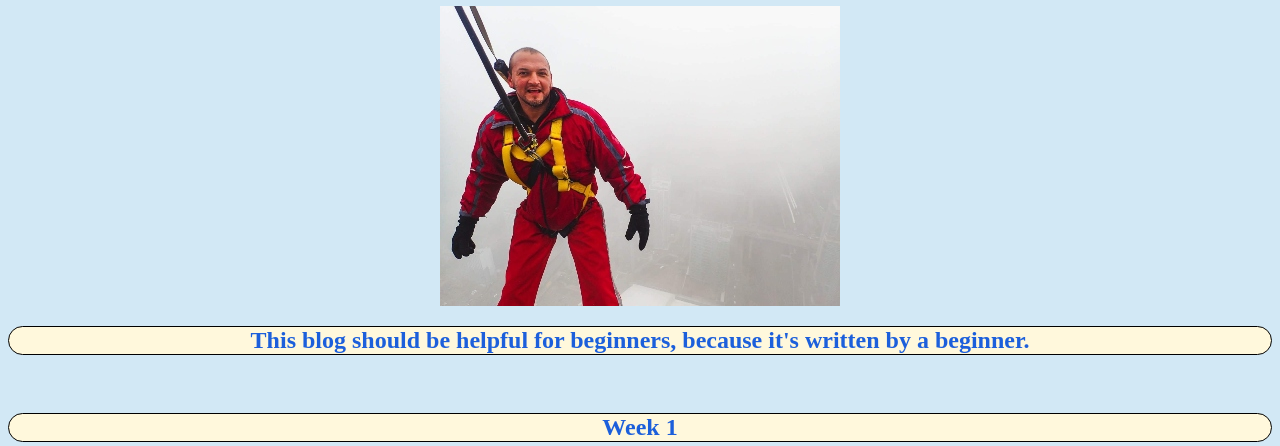
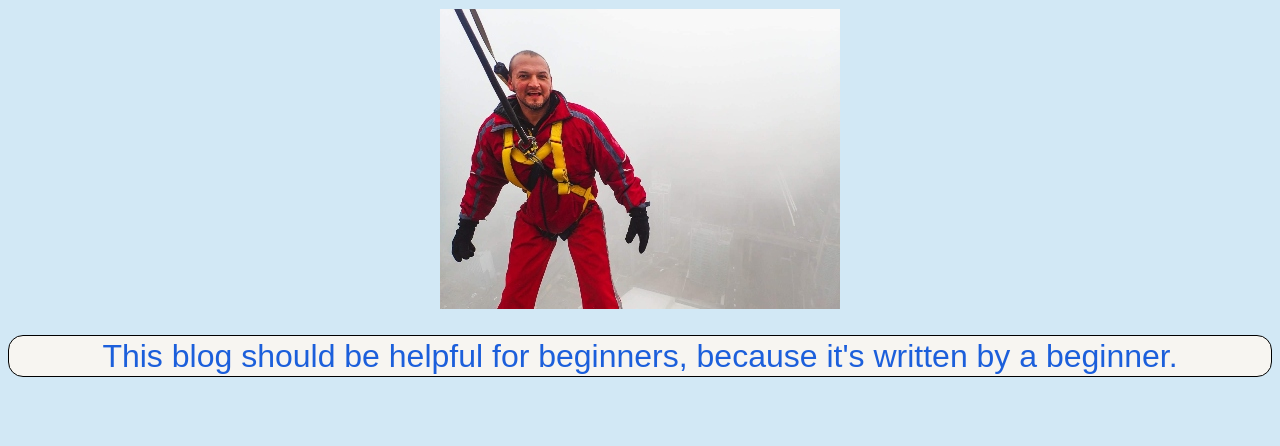
Before and after one commit to r83wheeler/r83wheeler.github.io, a plain HTML site: page index.html in a window 1280 px wide. Shown: the part 76-522 px from the top of the page. Drawn offline with Linux system fonts and the light colour scheme.

Commit message:
changed font

```diff
--- a/styles.css
+++ b/styles.css
@@ -1,13 +1,21 @@
 body {
-    background-color:rgb(210, 232, 245)
+    background-color:rgb(210, 232, 245);
+    font-family: sofia-pro, sans-serif!important;
+    font-style: normal;
+    font-weight: 200!important;
 }
 
 h1, h2 {
+    font-family: sofia-pro, sans-serif!important;
+    font-weight: 300!important;
+    font-size: 2.0rem;
+    line-height: 2.5rem;
     color:rgb(28, 95, 219);
-    background-color:cornsilk;
+    background-size: inherit;
+    background-color:rgb(247, 245, 241);
     border: 1px solid black;
     border-radius: 15px;
-    text-align: center;
+    text-align: center!important;
 }
 
 .center {
```
